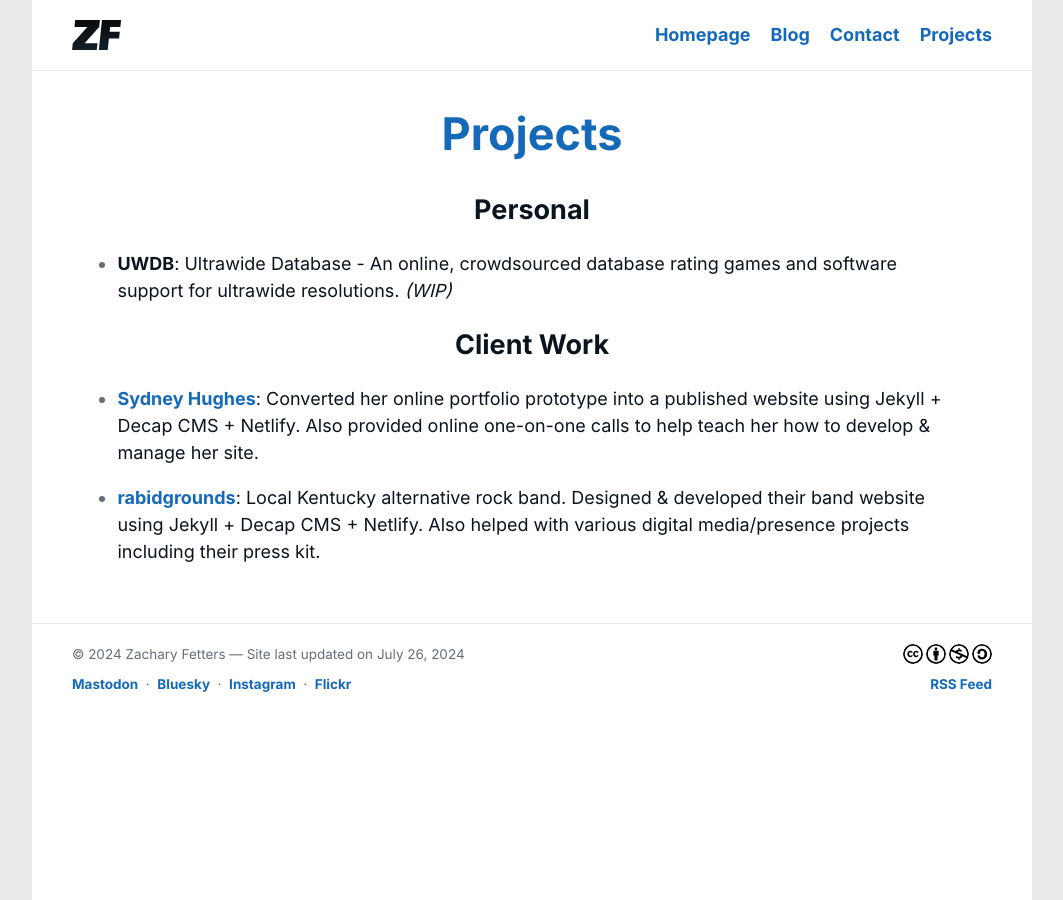
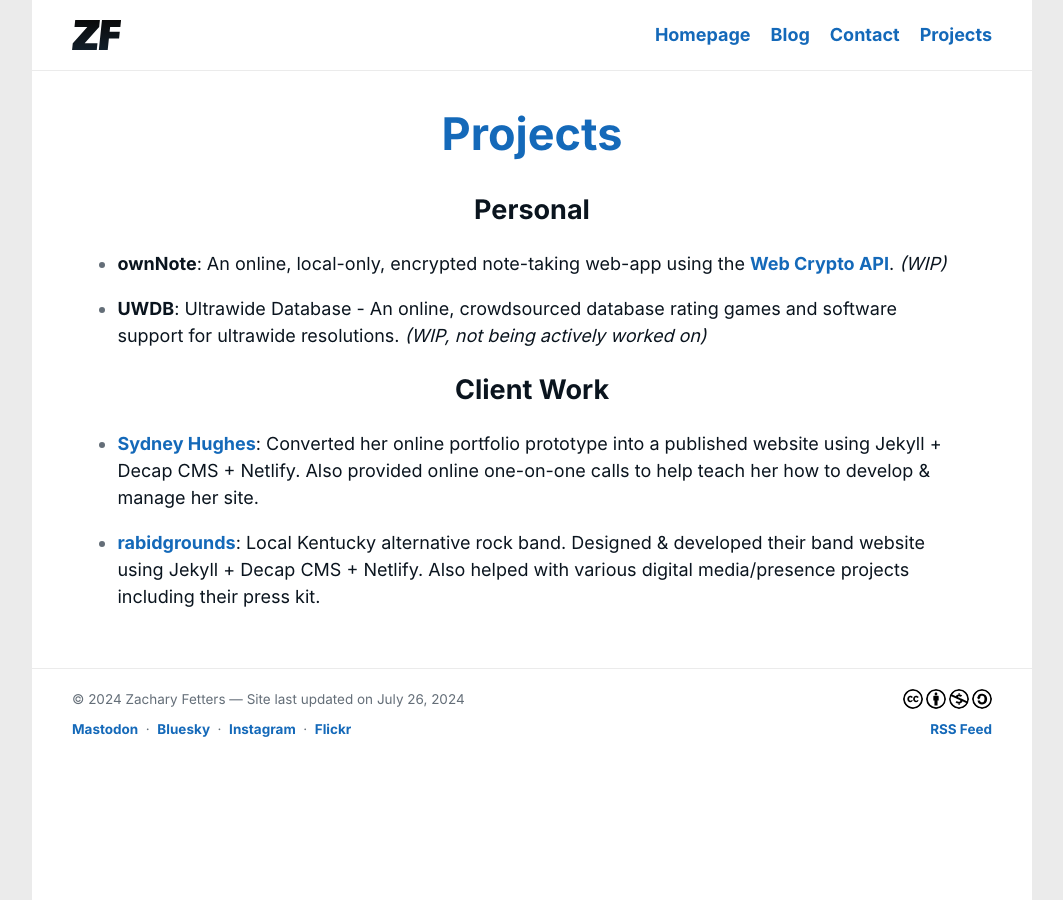
Before and after one commit to zfett/zach.fetters.me, a Jekyll site: the page built from _pages/projects.md, in a window 1280 px wide. Shown: the whole page, without its empty margins (108-1171 px from the left). Built offline with Jekyll 4.4.1, drawn with Linux system fonts in a browser that asks for light colours.

Commit message:
Edited projects in Page

```diff
--- a/_pages/projects.md
+++ b/_pages/projects.md
@@ -5,7 +5,8 @@ order: 4
 permalink: /projects/
 ---
 ## Personal
-- **UWDB**: Ultrawide Database - An online, crowdsourced database rating games and software support for ultrawide resolutions. _(WIP)_
+- **ownNote**: An online, local-only, encrypted note-taking web-app using the [Web Crypto API](https://developer.mozilla.org/en-US/docs/Web/API/Web_Crypto_API). _(WIP)_
+- **UWDB**: Ultrawide Database - An online, crowdsourced database rating games and software support for ultrawide resolutions. _(WIP, not being actively worked on)_
 
 ## Client Work
 - **[Sydney Hughes](https://sydneyhughesart.com/)**: Converted her online portfolio prototype into a published website using Jekyll + Decap CMS + Netlify. Also provided online one-on-one calls to help teach her how to develop & manage her site.
```
